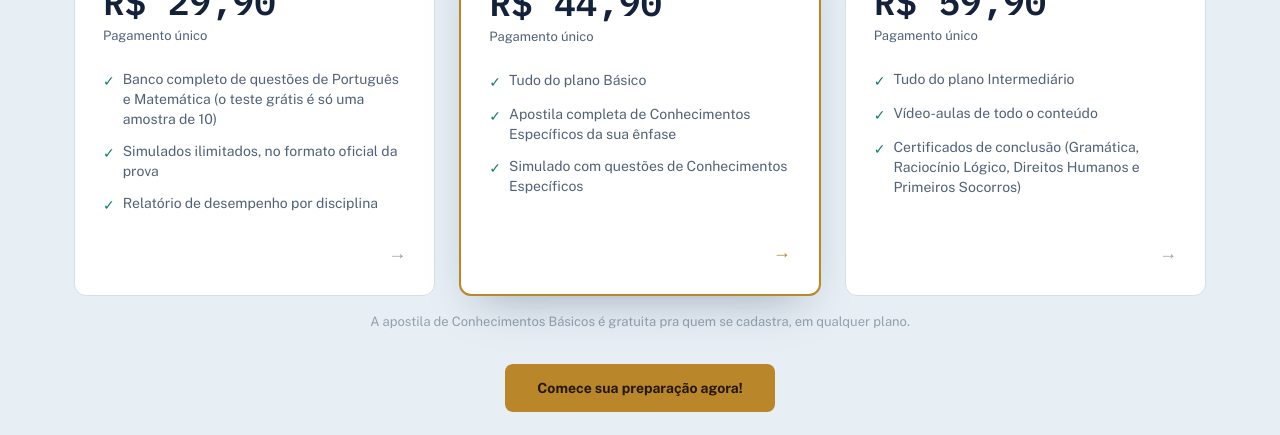
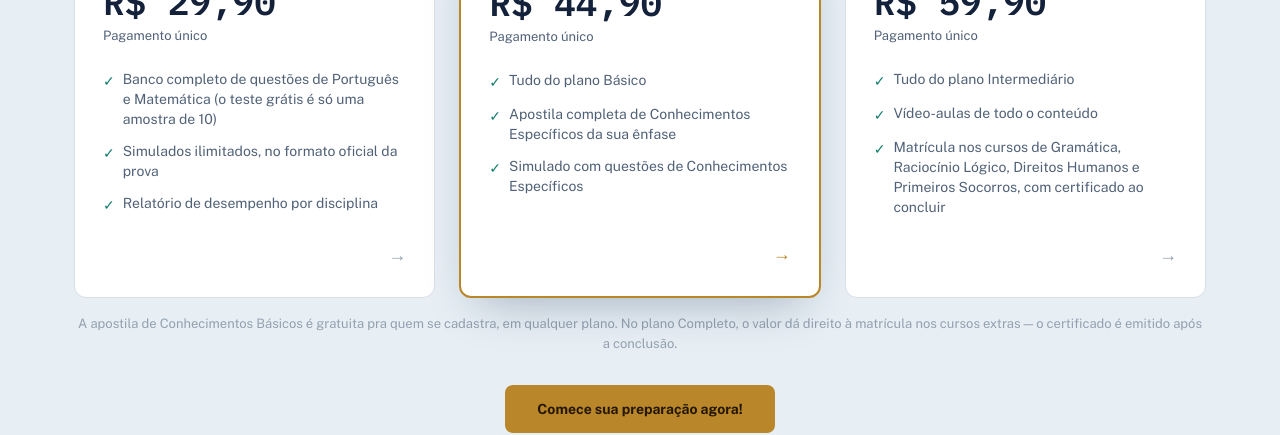
Before and after one commit to WagnerAlves82/sibrap, a Next.js app: page / in a window 1280 px wide. Shown: the part 1860-2295 px from the top of the page. Built offline with nearby package versions, Linux system fonts and the light colour scheme; no server answers; the database is empty.

Commit message:
Deixa claro que o plano Completo da matricula nos cursos extras, nao certificado automatico
Co-Authored-By: Claude Sonnet 5 <noreply@anthropic.com>

```diff
--- a/src/app/page.tsx
+++ b/src/app/page.tsx
@@ -262,14 +262,16 @@ export default async function Home() {
               itens={[
                 "Tudo do plano Intermediário",
                 "Vídeo-aulas de todo o conteúdo",
-                "Certificados de conclusão (Gramática, Raciocínio Lógico, Direitos Humanos e Primeiros Socorros)",
+                "Matrícula nos cursos de Gramática, Raciocínio Lógico, Direitos Humanos e Primeiros Socorros, com certificado ao concluir",
               ]}
             />
           </div>
 
           <p className="mt-4 text-center text-[13px] text-[#93A0AF]">
             A apostila de Conhecimentos Básicos é gratuita pra quem se
-            cadastra, em qualquer plano.
+            cadastra, em qualquer plano. No plano Completo, o valor dá
+            direito à matrícula nos cursos extras — o certificado é emitido
+            após a conclusão.
           </p>
 
           <div className="mt-8 flex justify-center">
```
